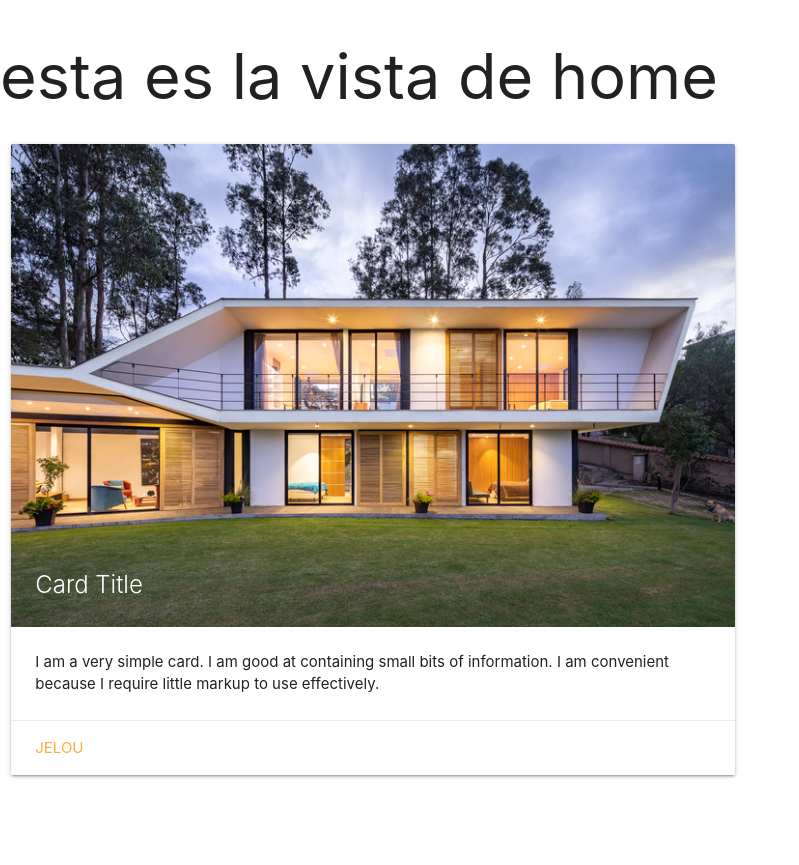
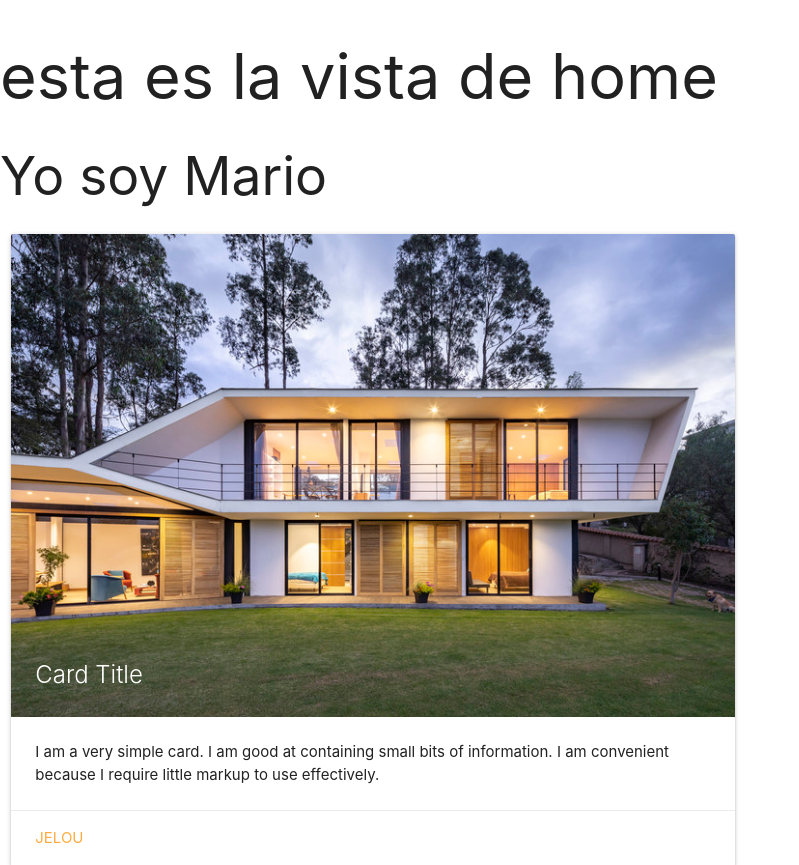
Before and after one commit to negra1/Proyecto, a Django app: page /home/ in a window 1280 px wide. Shown: the top 865 px of the page, without its empty margins (0-799 px from the left). Before the commit the page ends 778 px from the top, so only its background shows below. Run offline with Django 3.2, Linux system fonts and the light colour scheme.

Commit message:
Mis cambios

```diff
--- a/lesliecatdog/templates/home/home.html
+++ b/lesliecatdog/templates/home/home.html
@@ -14,6 +14,7 @@
 </head>
 <body>
     <h1>esta es la vista de home</h1>
+    <h2>Yo soy Mario</h2>
     <div class="row">
         <div class="col s12 m7">
           <div class="card">
```
